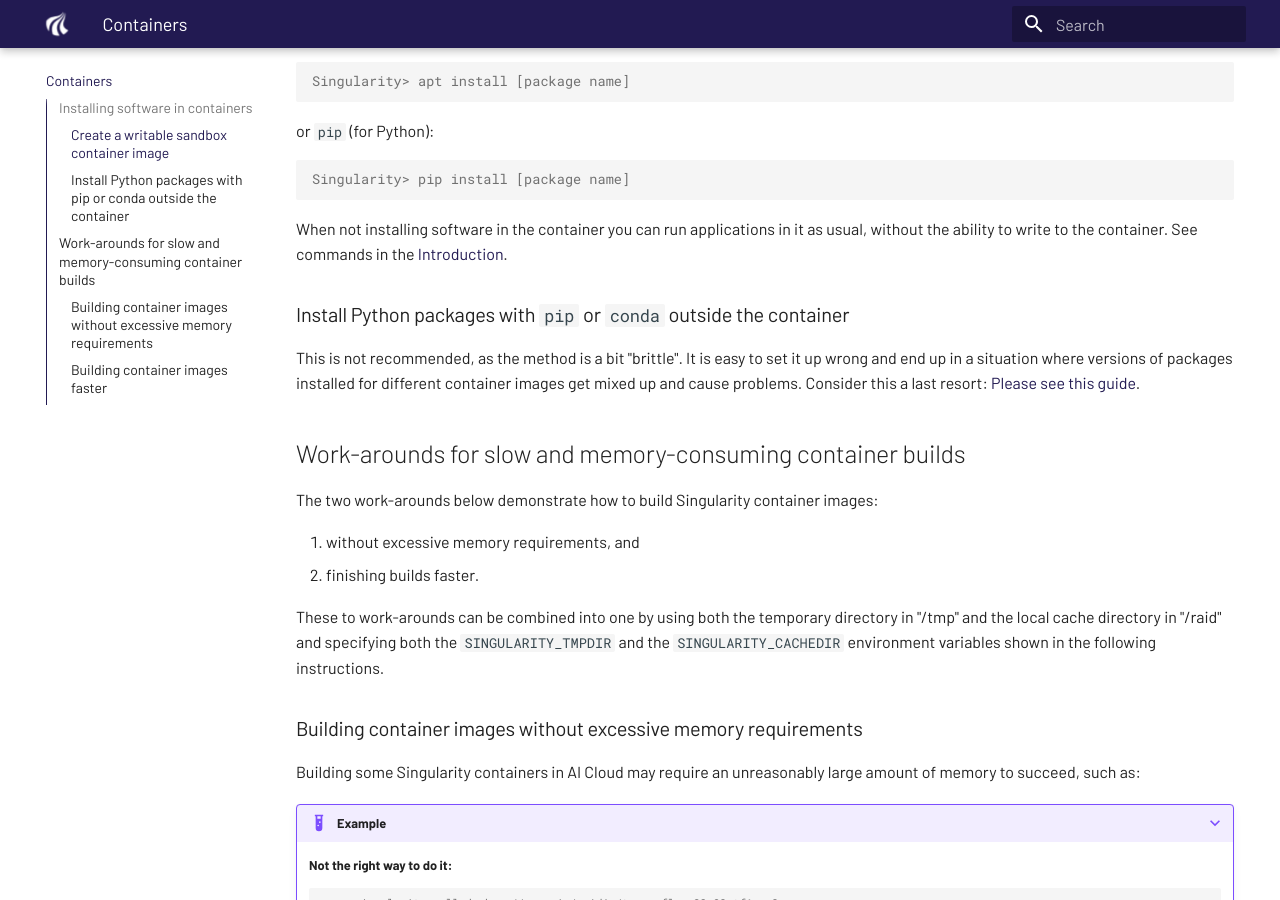
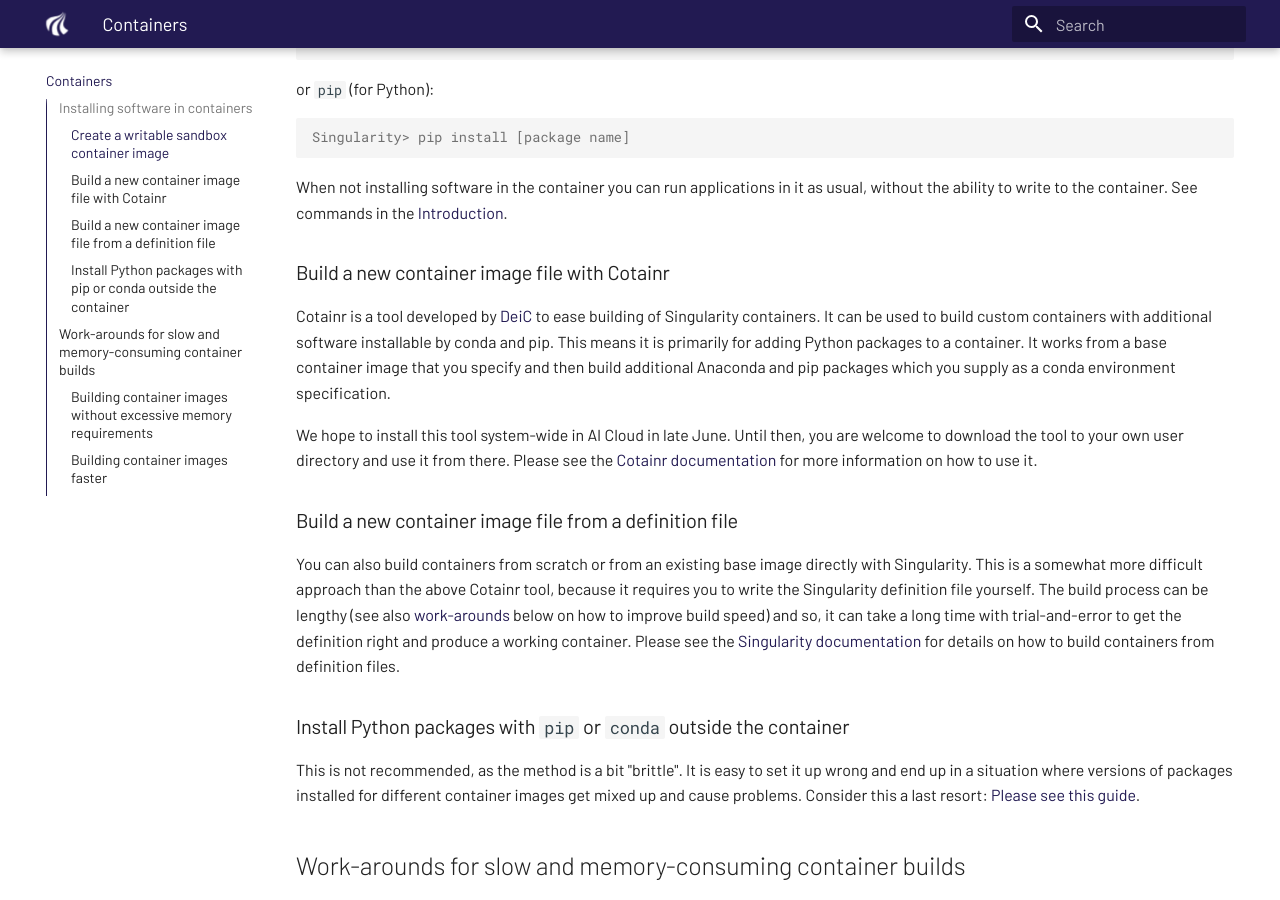
Before and after one commit to aau-claaudia/aicloud-docs, an MkDocs documentation site: the page built from docs/singularity.md, in a window 1280 px wide and 900 px high, scrolled down 1187 px. Built offline with MkDocs 1.6.1 and Material for MkDocs 9.7.7, drawn with Linux system fonts in a browser that asks for light colours; some of the changed text lies outside the part shown.

Commit message:
Complete guide to writable containers
Cotainr and building from definition file now added as well.

```diff
--- a/docs/singularity.md
+++ b/docs/singularity.md
@@ -64,6 +61,35 @@
 commands in the
 [Introduction](../introduction/#running-applications-in-containers).
 
+### Build a new container image file with Cotainr
+
+Cotainr is a tool developed by [DeiC]() to ease building of
+Singularity containers. It can be used to build custom containers with
+additional software installable by conda and pip. This means it is
+primarily for adding Python packages to a container. It works from a
+base container image that you specify and then build additional
+Anaconda and pip packages which you supply as a conda environment
+specification.
+
+We hope to install this tool system-wide in AI Cloud in late
+June. Until then, you are welcome to download the tool to your own
+user directory and use it from there. Please see the [Cotainr
+documentation](https://cotainr.readthedocs.io/en/latest/index.html)
+for more information on how to use it.
+
+### Build a new container image file from a definition file
+
+You can also build containers from scratch or from an existing base
+image directly with Singularity. This is a somewhat more difficult
+approach than the above Cotainr tool, because it requires you to write
+the Singularity definition file yourself. The build process can be
+lengthy (see also [work-arounds](#work-arounds) below on how to
+improve build speed) and so, it can take a long time with
+trial-and-error to get the definition right and produce a working
+container. Please see the [Singularity
+documentation](https://docs.sylabs.io/guides/3.8/user-guide/build_a_container.html#building-containers-from-singularityce-definition-files)
+for details on how to build containers from definition files.
+
 ### Install Python packages with `pip` or `conda` outside the container
 
 This is not recommended, as the method is a bit "brittle". It is easy
@@ -72,7 +98,7 @@
 cause problems. Consider this a last resort: [Please see this
 guide](../examples/pip_in_containers).
 
-## Work-arounds for slow and memory-consuming container builds
+## Work-arounds for slow and memory-consuming container builds {#work-arounds}
 
 The two work-arounds below demonstrate how to build Singularity
 container images:
```
Also changed, not shown: other parts of docs/singularity.md (+0 -3 lines), docs/examples/pip_in_containers.md (+4 -0 lines).
